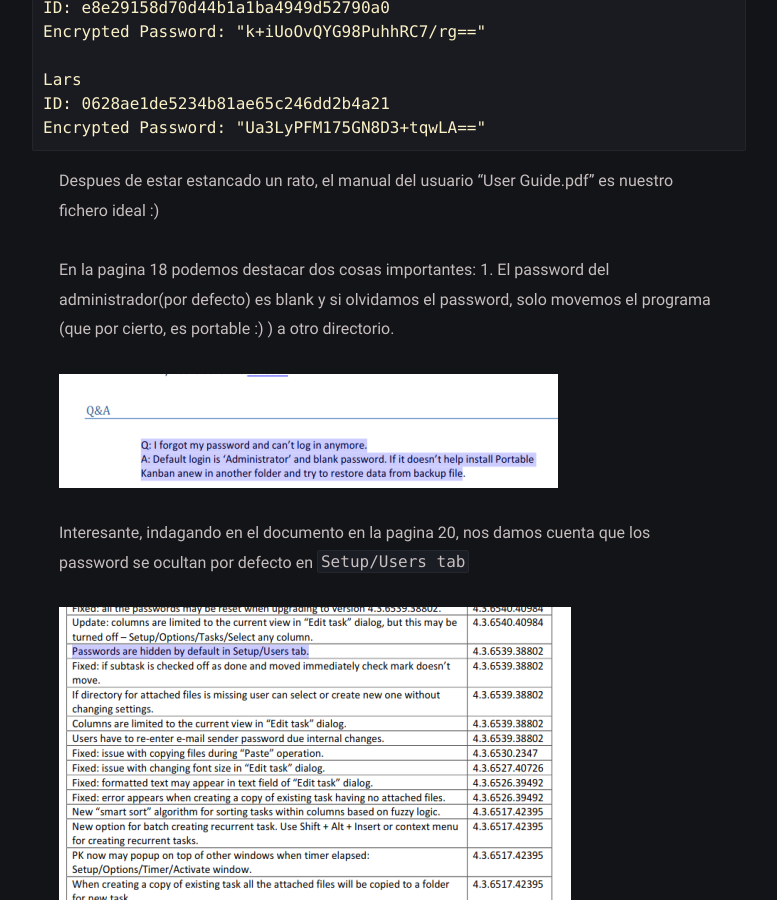
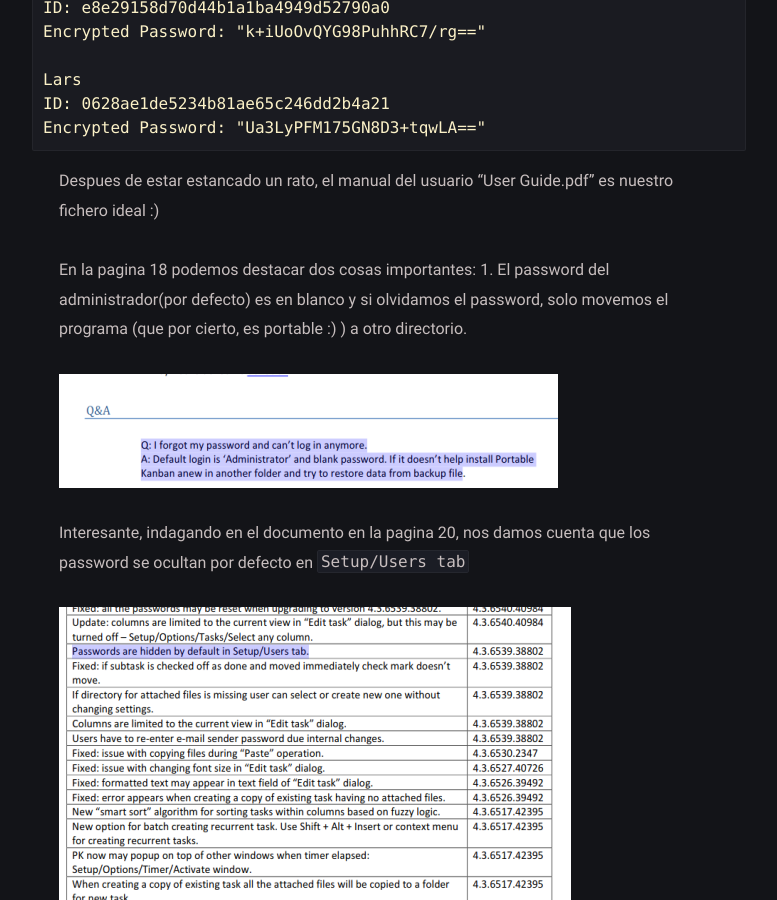
Before and after one commit to g4l1l30sec/backup, a Jekyll site: the page built from _posts/Linux/Hard/Sharp/2021-05-1-sharp-writeup.md, in a window 1280 px wide and 900 px high, scrolled down 4160 px. Shown: the whole window, without its empty margins (251-1028 px from the left). Built offline with Jekyll 4.4.1, drawn with Linux system fonts in a browser that asks for light colours.

Commit message:
Update 2021-05-1-sharp-writeup.md

````diff
--- a/_posts/Linux/Hard/Sharp/2021-05-1-sharp-writeup.md
+++ b/_posts/Linux/Hard/Sharp/2021-05-1-sharp-writeup.md
@@ -100,7 +100,7 @@ Encrypted Password: "Ua3LyPFM175GN8D3+tqwLA=="
 ```
 Despues de estar estancado un rato, el manual del usuario "User Guide.pdf" es nuestro fichero ideal :)
 
-En la pagina 18 podemos destacar dos cosas importantes: 1. El password del administrador(por defecto) es blank y si olvidamos el password, solo movemos el programa (que por cierto, es portable :) ) a otro directorio.
+En la pagina 18 podemos destacar dos cosas importantes: 1. El password del administrador(por defecto) es en blanco y si olvidamos el password, solo movemos el programa (que por cierto, es portable :) ) a otro directorio.
 
 ![](/assets/img/Linux/Sharp/kaban_02.png)
 
````
